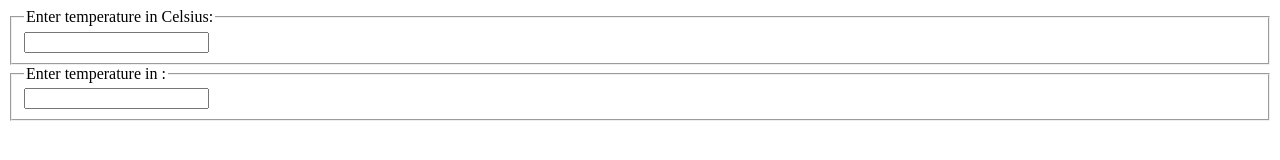
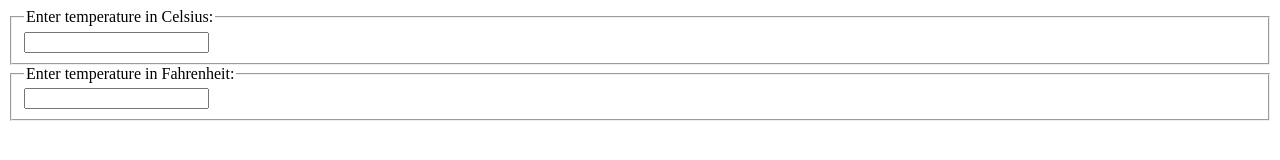
Before and after one commit to linh309/Messaging, a React (Create React App) app: page / in a window 1280 px wide. Shown: the top 160 px of the page. Built offline with nearby package versions, Linux system fonts and the light colour scheme.

Commit message:
update code

```diff
--- a/src/index.js
+++ b/src/index.js
@@ -339,8 +339,8 @@ class TemperatureInput extends React.Component {
         return (
             <fieldset>
                 <legend>Enter temperature in {scaleNames[scale]}:</legend>
-                <input value={temperature}
-                        onChange={this.handleChange} />
+                <input  value = {temperature}
+                        onChange = {this.handleChange} />
             </fieldset>
         );
     }
@@ -371,7 +371,7 @@ class Calculator extends React.Component {
         return (
             <div>
                 <TemperatureInput scale='c' temperature={celsius} onTemperatureChange={this.handleCelsiusChange} />
-                <TemperatureInput sacle='f'temperature={fahrenheit} onTemperatureChange={this.handleFahrenheitChange} />
+                <TemperatureInput scale='f' temperature={fahrenheit} onTemperatureChange={this.handleFahrenheitChange} />
             </div>
         );
     }
```
